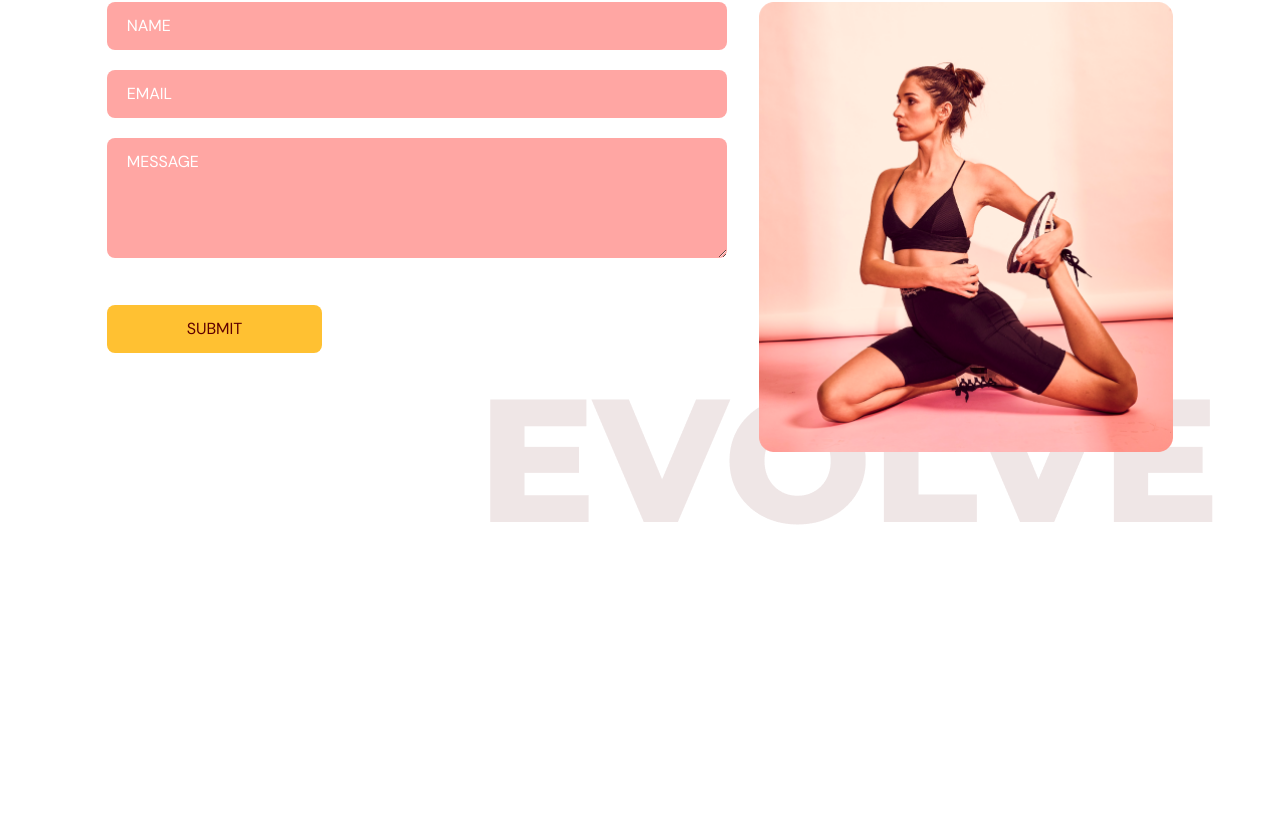
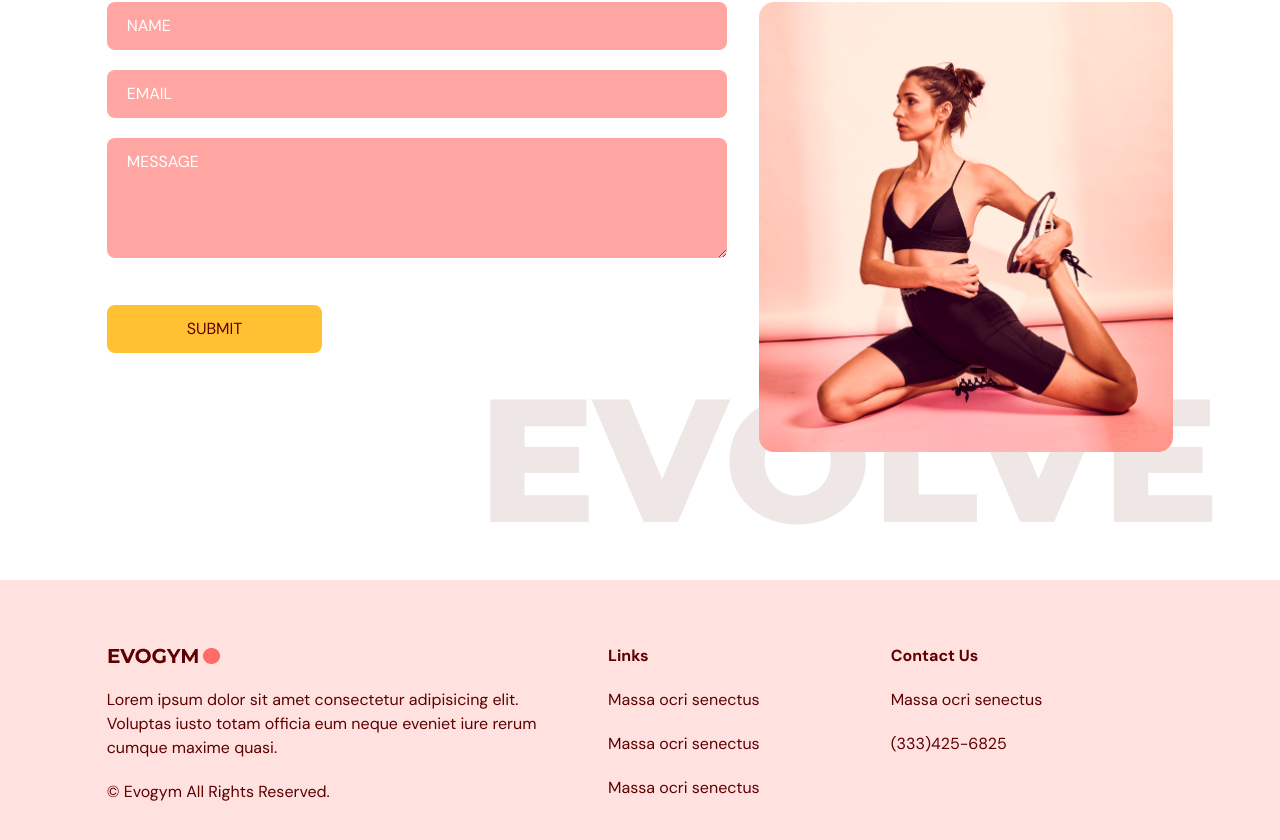
Before and after one commit to mariosknl/gym-typescript, a React (Vite) app: page / in a window 1280 px wide. Shown: the part 3276-4116 px from the top of the page. Before the commit the page ends 3856 px from the top, so only its background shows below. Built offline with nearby package versions, Linux system fonts and the light colour scheme.

Commit message:
footer completed

```diff
--- a/src/App.tsx
+++ b/src/App.tsx
@@ -2,6 +2,7 @@
 import Home from "@/scenes/home";
 import Benefits from "@/scenes/benefits";
 import OurClasses from "@/scenes/ourClasses";
+import Footer from "@/scenes/footer";
 import ContactUs from "@/scenes/contactUs";
 import { useEffect, useState } from "react";
 import { SelectedPage } from "@/shared/types";
@@ -35,6 +36,7 @@
       <Benefits setSelectedPage={setSelectedPage} />
       <OurClasses setSelectedPage={setSelectedPage} />
       <ContactUs setSelectedPage={setSelectedPage} />
+      <Footer setSelectedPage={setSelectedPage} />
     </div>
   );
 }
--- /dev/null
+++ b/src/scenes/footer/index.tsx
@@ -0,0 +1,38 @@
+import { SelectedPage } from "@/shared/types";
+import Logo from "@/assets/Logo.png";
+
+type Props = {
+  setSelectedPage: (selectedPage: SelectedPage) => void;
+};
+
+const Footer = ({ setSelectedPage }: Props) => {
+  return (
+    <footer className="bg-primary-100 py-16">
+      <div className="justify-content mx-auto w-5/6 gap-16 md:flex">
+        <div className="mt-16 basis-1/2 md:mt-0">
+          <img src={Logo} alt="logo" />
+          <p className="my-5">
+            Lorem ipsum dolor sit amet consectetur adipisicing elit. Voluptas
+            iusto totam officia eum neque eveniet iure rerum cumque maxime
+            quasi.
+          </p>
+          <p>© Evogym All Rights Reserved.</p>
+        </div>
+        <div className="mt-16 basis-1/4 md:mt-0">
+          <h4 className="font-bold">Links</h4>
+          <p className="my-5">Massa ocri senectus</p>
+          <p className="my-5">Massa ocri senectus</p>
+          <p>Massa ocri senectus</p>
+        </div>
+        <div className="mt-16 basis-1/4 md:mt-0">
+          <h4 className="font-bold">Contact Us</h4>
+          <p className="my-5">Massa ocri senectus</p>
+          <p>(333)425-6825</p>
+        </div>
+        <div></div>
+      </div>
+    </footer>
+  );
+};
+
+export default Footer;
```
